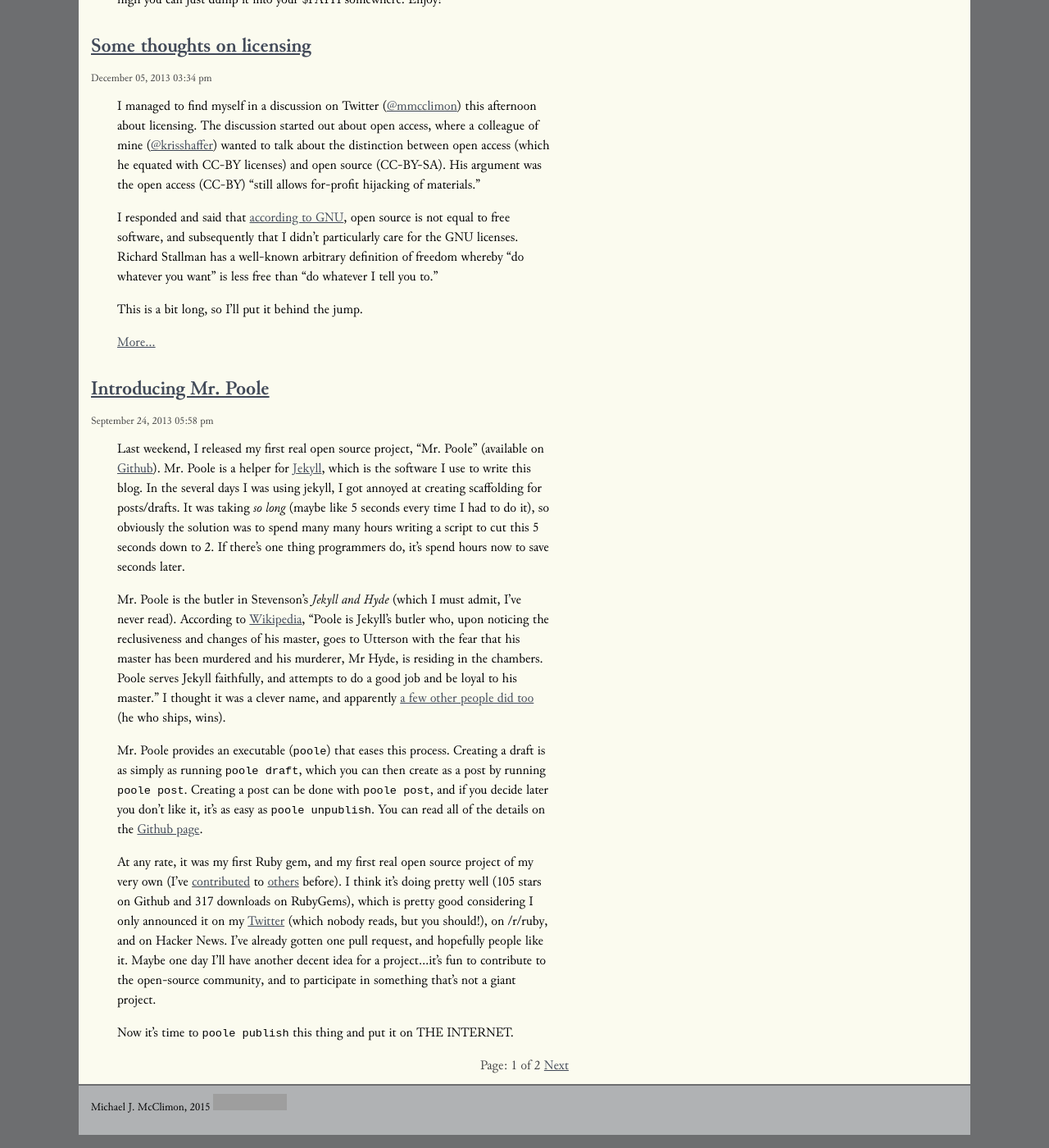
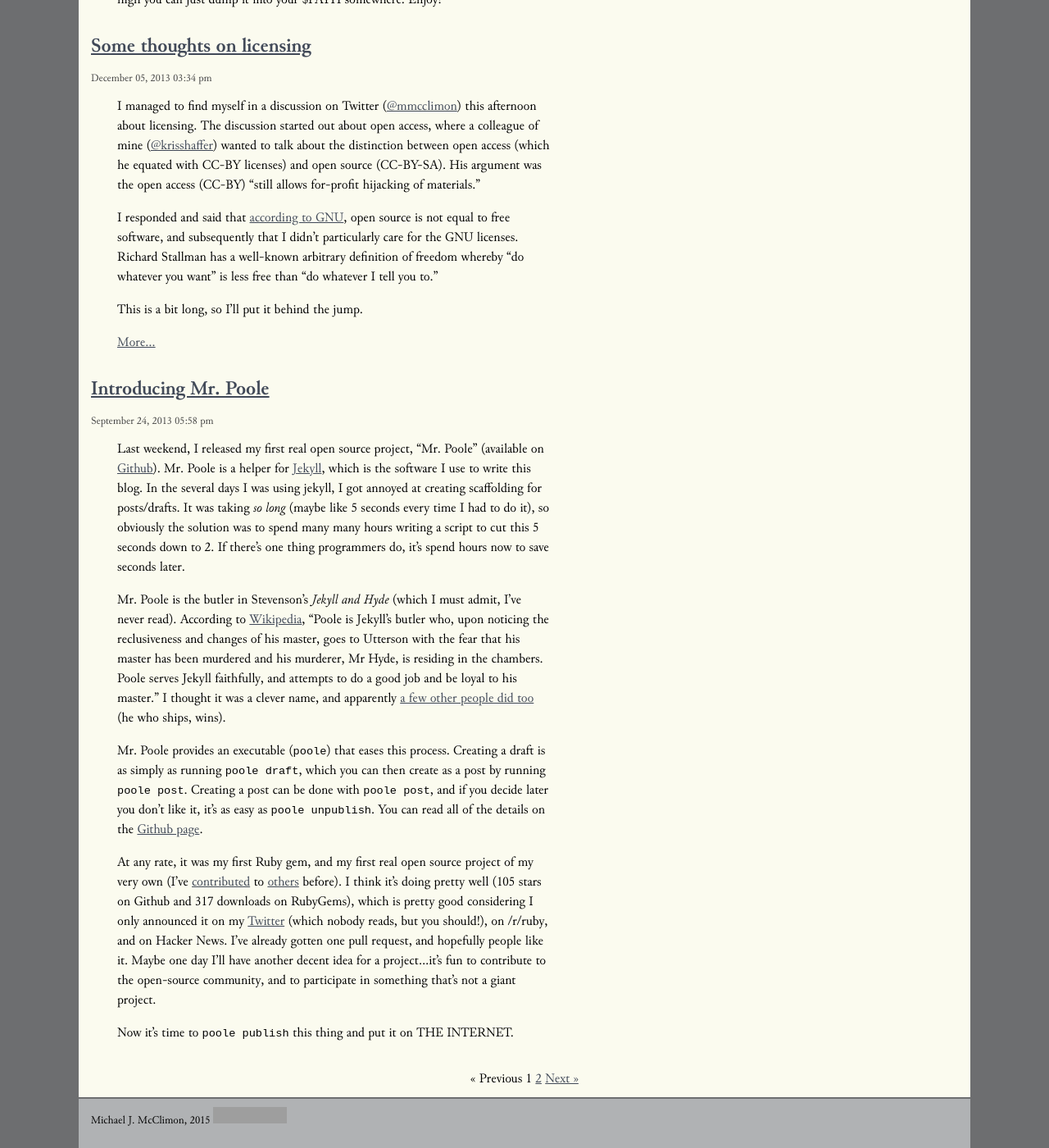
Before and after one commit to mmcclimon/jekyll-site, a Jekyll site: the page built from blog/index.html, in a window 1280 px wide and 1400 px high, scrolled down 6162 px. Shown: the whole window at 82% size. Built offline with Jekyll 4.4.1, drawn with Linux system fonts in a browser that asks for light colours; nearby versions of some CDN libraries; Markdown is read by kramdown in place of the engine named in the settings; the list of posts is cut into pages by our own code; grey boxes are pictures that could not be loaded.

Commit message:
Fix pagination links.

```diff
--- a/blog/index.html
+++ b/blog/index.html
@@ -22,12 +22,29 @@
 {% endfor %}
 
 <!-- Pagination links -->
+{% if paginator.total_pages > 1 %}
 <div class="pagination">
   {% if paginator.previous_page %}
-    <a href="/page{{ paginator.previous_page }}" class="previous">Previous</a>
+    <a href="{{ paginator.previous_page_path | prepend: site.baseurl | replace: '//', '/' }}" class="prvious">&laquo; Previous</a>
+  {% else %}
+    <span>&laquo; Previous</span>
   {% endif %}
-  <span class="page_number ">Page: {{ paginator.page }} of {{ paginator.total_pages }}</span>
+
+
+  {% for page in (1..paginator.total_pages) %}
+    {% if page == paginator.page %}
+      {{ page }}
+    {% elsif page == 1 %}
+      <a href="{{ paginator.previous_page_path | prepend: site.baseurl | replace: '//', '/' }}">{{ page }}</a>
+    {% else %}
+      <a href="{{ site.paginate_path | prepend: site.baseurl | replace: '//', '/' | replace: ':num', page }}">{{ page }}</a>
+    {% endif %}
+  {% endfor %}
+
   {% if paginator.next_page %}
-    <a href="/page{{ paginator.next_page }}" class="next">Next</a>
+    <a href="{{ paginator.next_page_path | prepend: site.baseurl | replace: '//', '/' }}">Next &raquo;</a>
+  {% else %}
+    <span>Next &raquo;</span>
   {% endif %}
 </div>
+{% endif %}
--- a/css/layout.css
+++ b/css/layout.css
@@ -220,7 +220,7 @@
       margin-bottom: .5em; }
 
 div.pagination {
-  margin: 1em auto 0;
+  margin: 2em auto 0;
   text-align: center; }
 
 h1#post-title {
--- a/css/layout.scss
+++ b/css/layout.scss
@@ -198,7 +198,7 @@
 }
 
 div.pagination {
-  margin: 1em auto 0;
+  margin: 2em auto 0;
   text-align: center;
 }
 
```
